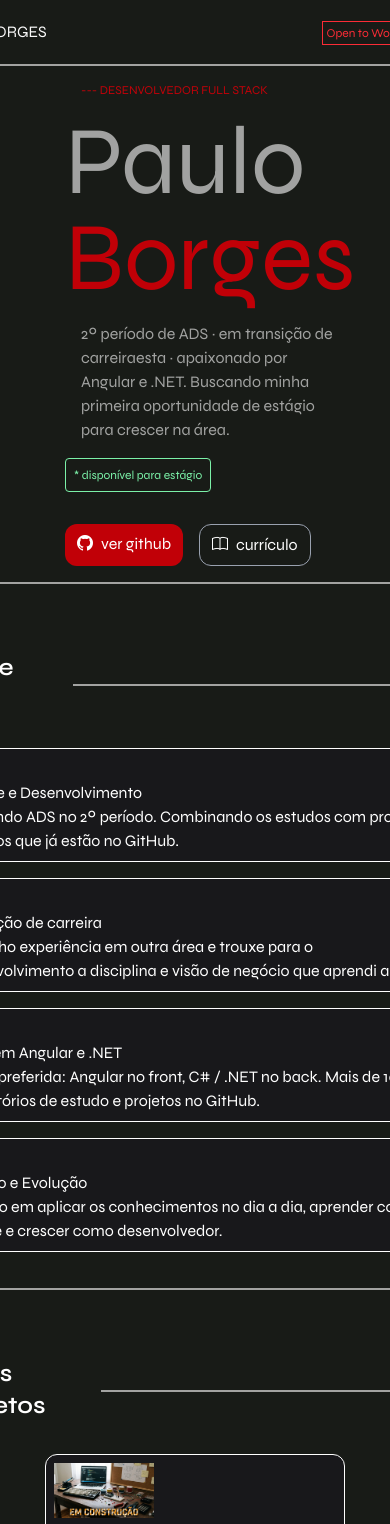
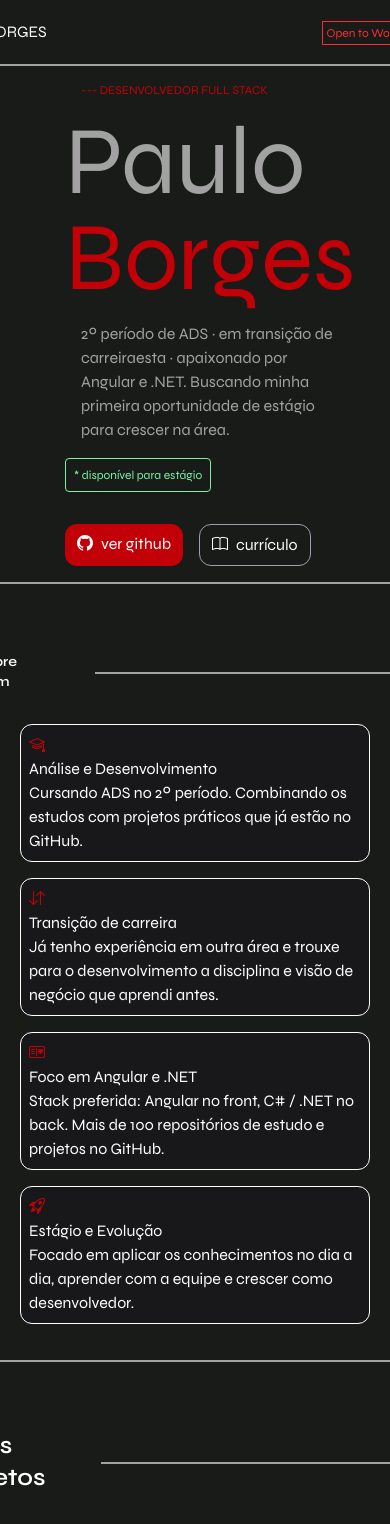
Before and after one commit to Paulo-Borges/portfolio-angular, an Angular app: page / in a window 390 px wide. Shown: the top 1524 px of the page. Built offline with nearby package versions, Linux system fonts and the light colour scheme.

Commit message:
refactor: incluindo responsividade em about

```diff
--- a/src/app/components/about/about.html
+++ b/src/app/components/about/about.html
@@ -1,13 +1,13 @@
 <section class="border-b-2 px-8 py-9">
     <div class="flex gap-3 items-center">
-        <h1 class="text-white text-2xl font-semibold py-8">sobre mim</h1>
-        <p class="border-b-2 w-[83%] h-1"></p>
+        <h1 class="text-white text-sm sm:text-2xl font-semibold p-8 sm:py-8">sobre mim</h1>
+        <p class="border-b-2 w-[72%] sm:w-[83%] h-1"></p>
     </div>
 
     <div class="flex  flex-wrap justify-center gap-4 ">
         @for(card of cards; track card.title) {
 
-            <div class="bg-zinc-900 border max-w-[500px] p-2 rounded-xl text-white">
+            <div class="bg-zinc-900 border max-w-[350px] sm:max-w-[500px] p-2 rounded-xl text-white">
                 <span class="text-red-700">
                     <i [className]="'bi ' + card.icon"></i>         <!--muito importante ser assim pra colocar os icones -->
                 </span>
```
